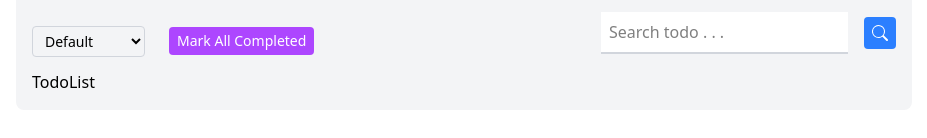
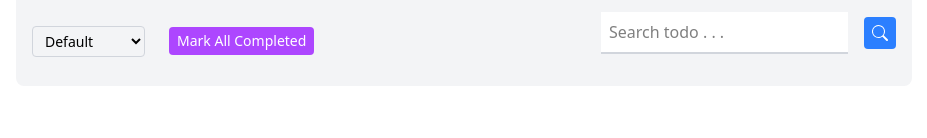
Before and after one commit to moonspark78/Todo_List--Redux, a React (Vite) app: page / in a window 1280 px wide. Shown: the part 162-300 px from the top of the page, without its empty margins (176-1103 px from the left). Built offline with nearby package versions, Linux system fonts and the light colour scheme.

Commit message:
🔥 working on the TodoList Components : display the todo on the screen  :art:

```diff
--- a/src/components/TodoList.jsx
+++ b/src/components/TodoList.jsx
@@ -18,7 +18,15 @@ const TodoList = () => {
 
   console.log("Filtered Todos",filteredTodos)
   return (
-    <div>TodoList</div>
+    <ul>
+      <li>
+        {
+          filteredTodos.map((todo, index)=>(
+            <li key={index}>{todo.text}</li>
+          ))
+        }
+      </li>
+    </ul>
   )
 }
 
```
